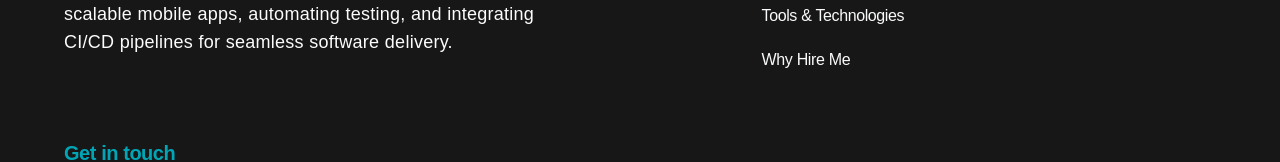
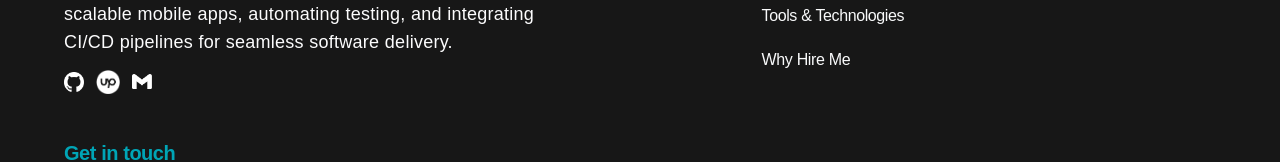
Before and after one commit to adnanghaffar07/abdullah, a Next.js app: page / in a window 1280 px wide. Shown: the part 6196-6358 px from the top of the page. Built offline with nearby package versions, Linux system fonts and the light colour scheme.

Commit message:
url added

```diff
--- a/app/components/footer.tsx
+++ b/app/components/footer.tsx
@@ -57,8 +57,8 @@ export default function Footer() {
                     </div>
                     <div className="self-stretch mt-4 text-lg font-tight text-[#FCFCFD] max-md:max-w-full">
                     Over 8+ years of experience as a Lead Mobile App Developer & Automation Engineer, I specialize in building scalable mobile apps, automating testing, and integrating CI/CD pipelines for seamless software delivery.                    </div>
-                    {/* <div className="flex gap-3 items-start mt-4">
-                        <a
+                    <div className="flex gap-3 items-start mt-4">
+                        {/* <a
                             href="https://wa.me/+16133166042" // WhatsApp link format
                             target="_blank" // Opens in a new tab
                             rel="noopener noreferrer" // For security reasons
@@ -69,10 +69,10 @@ export default function Footer() {
                                 className="object-contain shrink-0 w-5 aspect-square"
                                 alt="WhatsApp"
                             />
-                        </a>
+                        </a> */}
 
                         <a
-                            href="https://github.com/ambreen4191" // GitHub URL
+                            href="https://github.com/Abdullah-Automation" // GitHub URL
                             target="_blank" // Open link in a new tab
                             rel="noopener noreferrer" // For security reasons
                         >
@@ -85,7 +85,19 @@ export default function Footer() {
                         </a>
 
                         <a
-                            href="https://mail.google.com/mail/?view=cm&fs=1&to=ambreeny007@gmail.com"
+                            href="https://www.upwork.com/freelancers/~018784dcfdfc7c9901?mp_source=share" // GitHub URL
+                            target="_blank" // Open link in a new tab
+                            rel="noopener noreferrer" // For security reasons
+                        >
+                            <img
+                                loading="lazy"
+                                src="/upwork.png"
+                                className="object-contain -mt-0.5 h-6"
+                                alt="Upwork"
+                            />
+                        </a>
+                        <a
+                            href="https://mail.google.com/mail/?view=cm&fs=1&to=info@abdulah.net"
                             target="_blank"
                             rel="noopener noreferrer"
                         >
@@ -98,7 +110,7 @@ export default function Footer() {
                         </a>
 
 
-                        <a
+                        {/* <a
                             href="https://www.linkedin.com/in/ambreen-younas-3022511b4/" // LinkedIn URL
                             target="_blank" // Open LinkedIn in a new tab
                             rel="noopener noreferrer" // For security reasons
@@ -109,9 +121,9 @@ export default function Footer() {
                                 className="object-contain shrink-0 w-5 aspect-square"
                                 alt="LinkedIn"
                             />
-                        </a>
+                        </a> */}
 
-                    </div> */}
+                    </div>
                 </div>
                 <div className="flex flex-col">
                     <div className="text-xl font-semibold tracking-tight text-[#00A5B6]">
```
Also changed, not shown: public/upwork.png (added).
